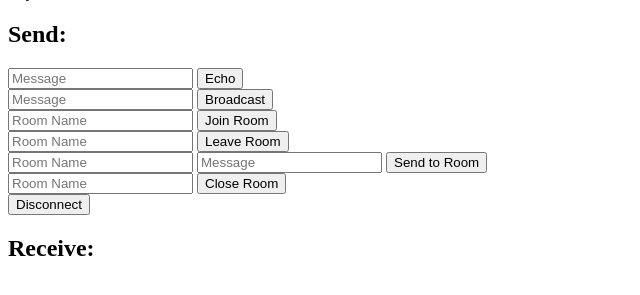
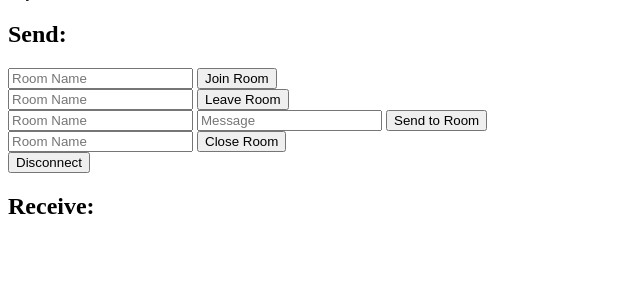
Before and after one commit to JakeHump/Flask-SocketIO-example, a Flask app: template templates/index.html in a window 1280 px wide. Shown: the part 97-392 px from the top of the page, without its empty margins (0-640 px from the left). Run offline with Flask 2, Linux system fonts and the light colour scheme; the template is opened without the code that fills it, so the values that code supplies are empty; some libraries are stand-ins or nearby versions.

Commit message:
paired down the examples even further.

```diff
--- a/app.py
+++ b/app.py
@@ -20,22 +20,6 @@ thread_lock = Lock()
 @app.route('/')
 def index():
     return render_template('index.html', async_mode=socketio.async_mode)
-
-
-@socketio.on('my_event', namespace='/test')
-def test_message(message):
-    session['receive_count'] = session.get('receive_count', 0) + 1
-    emit('my_response',
-         {'data': message['data'], 'count': session['receive_count']})
-
-
-@socketio.on('my_broadcast_event', namespace='/test')
-def test_broadcast_message(message):
-    session['receive_count'] = session.get('receive_count', 0) + 1
-    emit('my_response',
-         {'data': message['data'], 'count': session['receive_count']},
-         broadcast=True)
-
 
 @socketio.on('join', namespace='/test')
 def join(message):
--- a/templates/index.html
+++ b/templates/index.html
@@ -36,14 +36,6 @@
             // Handlers for the different forms in the page.
             // These accept data from the user and send it to the server in a
             // variety of ways
-            $('form#emit').submit(function(event) {
-                socket.emit('my_event', {data: $('#emit_data').val()});
-                return false;
-            });
-            $('form#broadcast').submit(function(event) {
-                socket.emit('my_broadcast_event', {data: $('#broadcast_data').val()});
-                return false;
-            });
             $('form#join').submit(function(event) {
                 socket.emit('join', {room: $('#join_room').val()});
                 return false;
@@ -71,14 +63,6 @@
     <h1>Flask-SocketIO Test</h1>
     <p>Async mode is: <b>{{ async_mode }}</b></p>
     <h2>Send:</h2>
-    <form id="emit" method="POST" action='#'>
-        <input type="text" name="emit_data" id="emit_data" placeholder="Message">
-        <input type="submit" value="Echo">
-    </form>
-    <form id="broadcast" method="POST" action='#'>
-        <input type="text" name="broadcast_data" id="broadcast_data" placeholder="Message">
-        <input type="submit" value="Broadcast">
-    </form>
     <form id="join" method="POST" action='#'>
         <input type="text" name="join_room" id="join_room" placeholder="Room Name">
         <input type="submit" value="Join Room">
```
